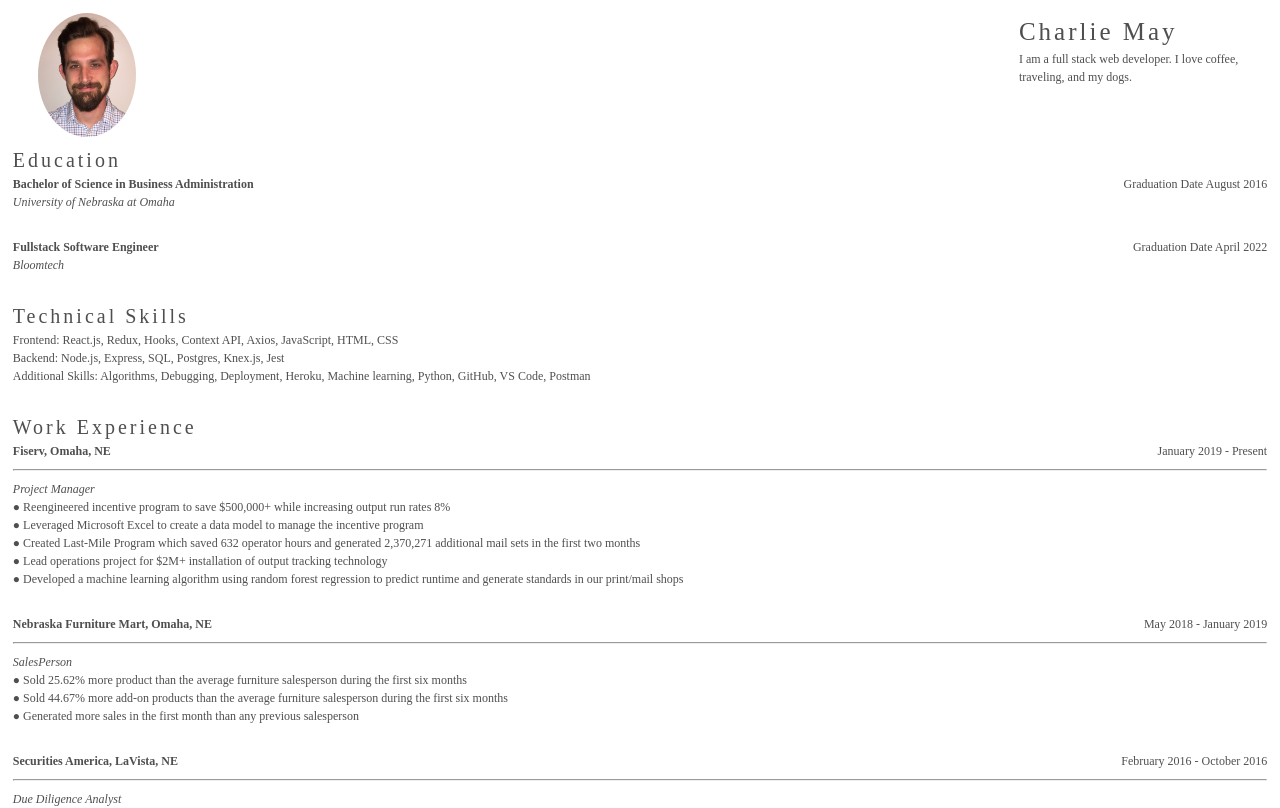
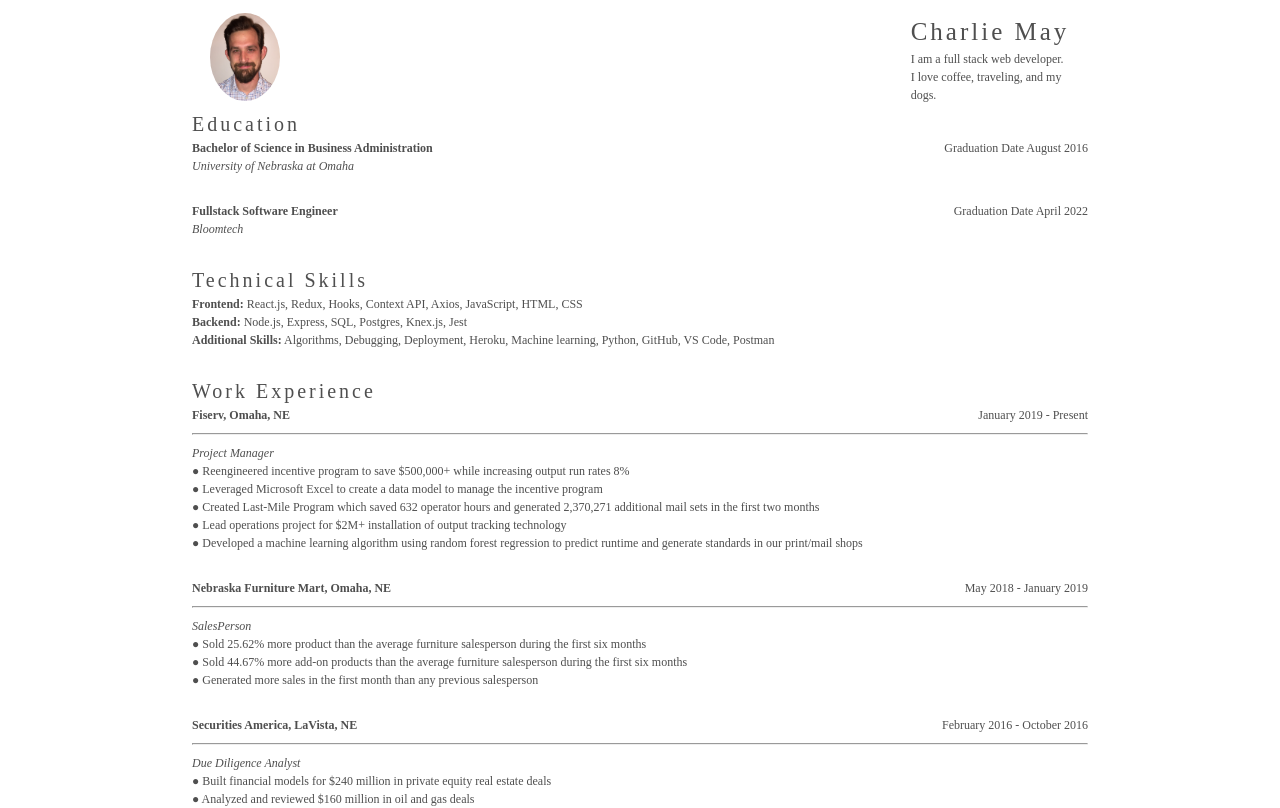
Before and after one commit to charlie-may86/my-react-app, a React (Create React App) app: page /resume in a window 1280 px wide. Shown: the top 808 px of the page. Built offline with nearby package versions, Linux system fonts and the light colour scheme.

Commit message:
CV styles updated

```diff
--- a/src/components/Resume.js
+++ b/src/components/Resume.js
@@ -38,21 +38,25 @@ const Resume = () => {
         <p className="school">Bloomtech</p>
         <br />
       </div>
-      <div className="TechSkills">
+      <div>
         <h2>Technical Skills</h2>
         <div>
           <p>
-            Frontend: React.js, Redux, Hooks, Context API, Axios, JavaScript,
-            HTML, CSS
+            <b className="bold">Frontend:</b> React.js, Redux, Hooks, Context
+            API, Axios, JavaScript, HTML, CSS
           </p>
-          <p>Backend: Node.js, Express, SQL, Postgres, Knex.js, Jest</p>
           <p>
-            Additional Skills: Algorithms, Debugging, Deployment, Heroku,
-            Machine learning, Python, GitHub, VS Code, Postman
+            <b className="bold">Backend:</b> Node.js, Express, SQL, Postgres,
+            Knex.js, Jest
+          </p>
+          <p>
+            <b className="bold">Additional Skills:</b> Algorithms, Debugging,
+            Deployment, Heroku, Machine learning, Python, GitHub, VS Code,
+            Postman
           </p>
         </div>
       </div>
-      <br/>
+      <br />
       <div className=" Work">
         <h2>Work Experience</h2>
         <div className="company">
--- a/src/styles.scss
+++ b/src/styles.scss
@@ -147,12 +147,6 @@ body {
   line-height: 1.5;
   font-size: 1.8rem; /* 18px */
   color: #4f4f4f;
-}
-
-h1,
-h2,
-h3 {
-  letter-spacing: 3px;
 }
 
 h1,
@@ -367,7 +361,7 @@ section {
 /*Resume */
 
 .resume {
-  margin: 1%;
+  margin: 1% 15%;
 }
 
 .headshot {
@@ -378,6 +372,10 @@ section {
 .header {
   display: flex;
 }
+
+// .intro {
+//   display: flex;
+// }
 .headerImage {
   display: inline-block;
 }
@@ -389,6 +387,7 @@ section {
 .resume h2 {
   font-size: 2rem;
 }
+
 
 .resume p {
   font-size: 1.2rem;
@@ -414,3 +413,8 @@ section {
 .title {
   font-style: italic;
 }
+
+
+.bold {
+  font-weight: bold;
+}
```
